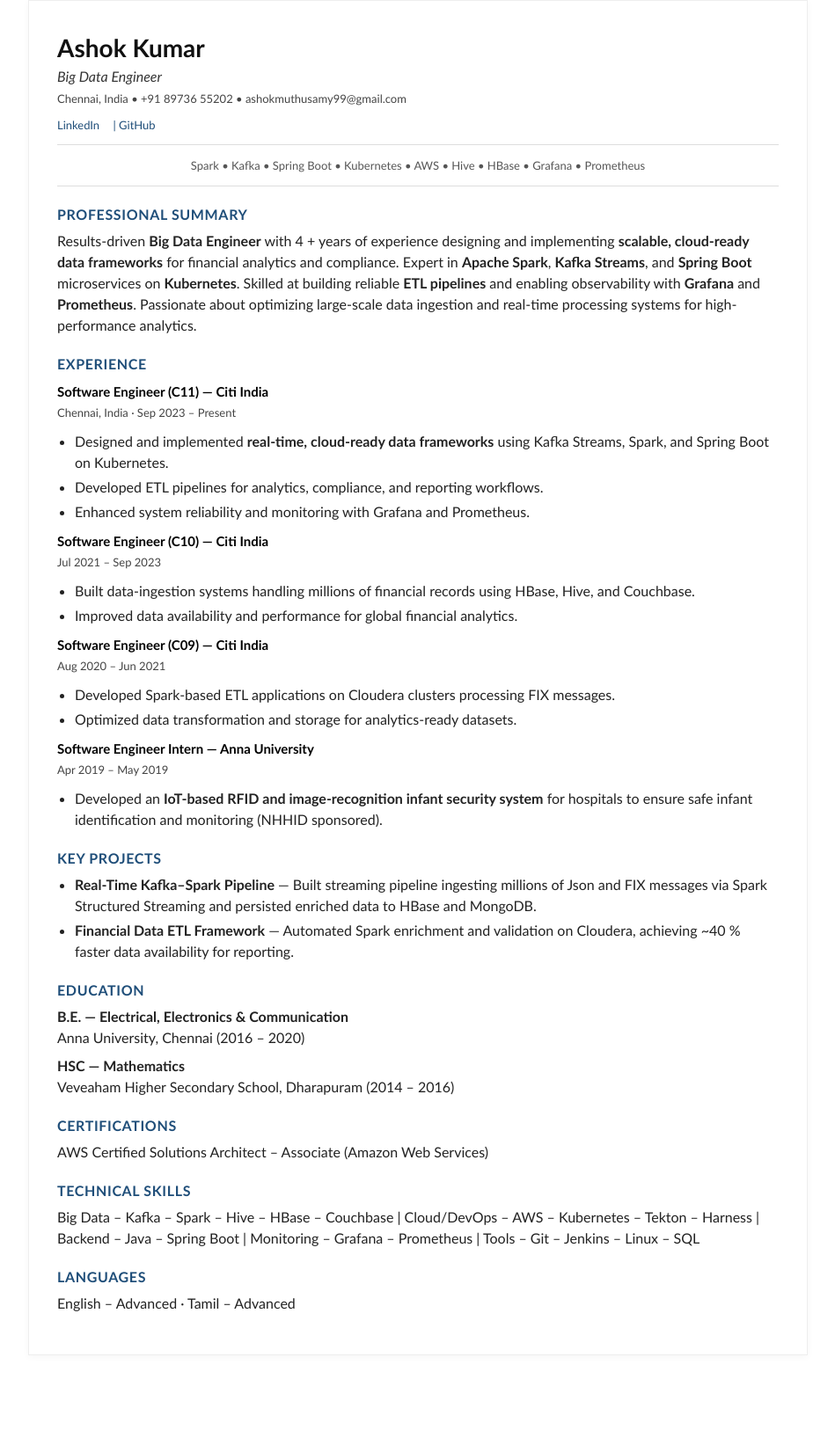
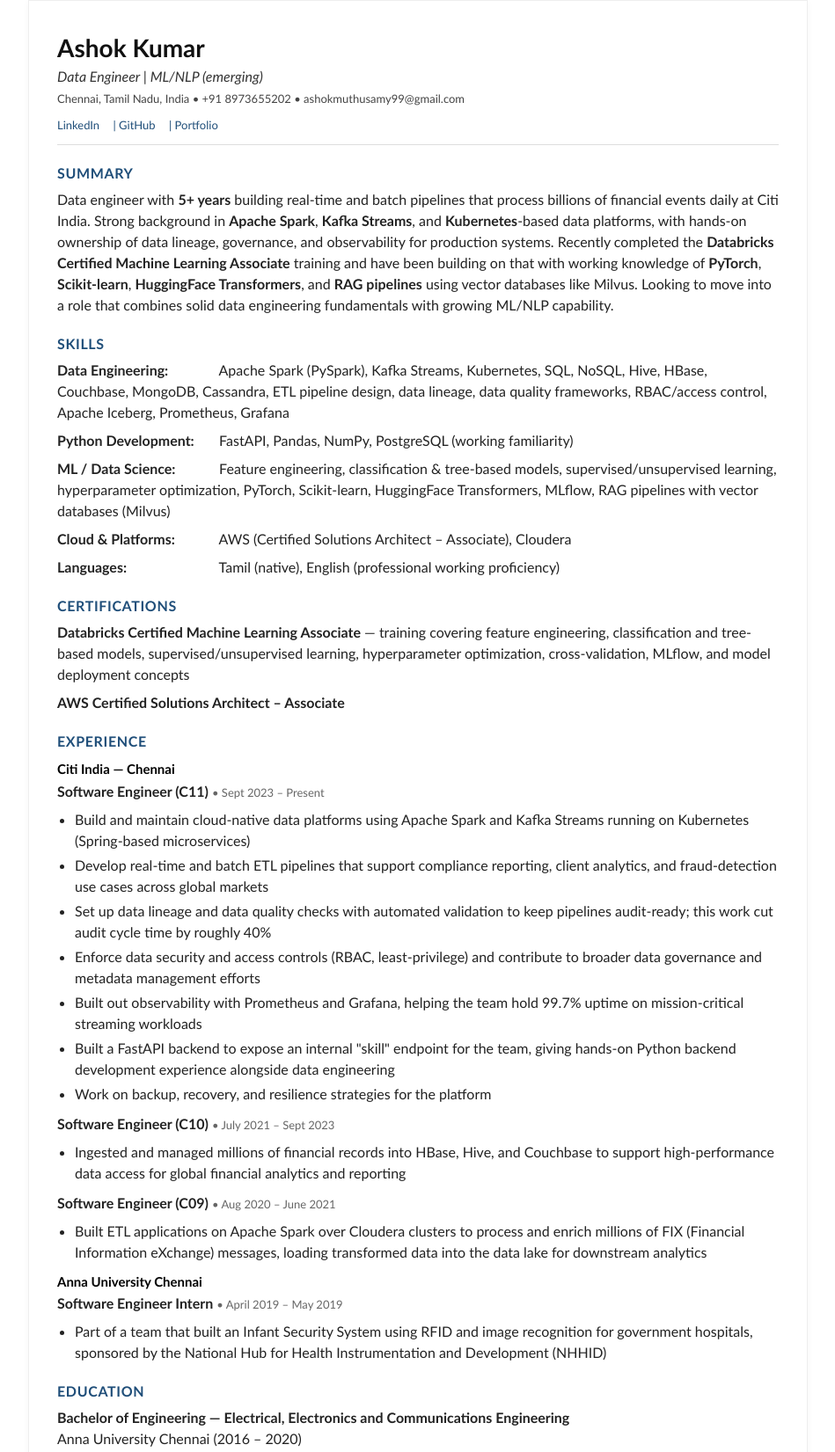
Before and after one commit to naveeak/naveeak.github.io, a plain HTML site: page resume.html in a window 1280 px wide. Shown: the part 24-1675 px from the top of the page at 88% size, without its empty margins (165-1114 px from the left). Before the commit the page ends 1589 px from the top, so only its background shows below. Drawn offline with Linux system fonts and the light colour scheme.

Commit message:
Update resume with expanded experience, ML/data science skills, and improved summary

```diff
--- a/resume.html
+++ b/resume.html
@@ -20,92 +20,81 @@
   li{margin-bottom:4px}
   .summary-bar{font-size:13px;text-align:center;color:#555;margin:6px 0 12px}
   .section{margin-bottom:14px}
+  .skill-category{margin-bottom:8px}
+  .skill-category strong{display:inline-block;width:180px}
+  .job-title{font-weight:bold}
+  .job-dates{color:#666;font-size:13px}
   @media print{.page{box-shadow:none;border:none;margin:0}}
 </style>
 </head>
 <body>
   <div class="page">
     <h1>Ashok Kumar</h1>
-    <div class="subtitle">Big Data Engineer</div>
-    <div class="contact">Chennai, India • +91 89736 55202 • ashokmuthusamy99@gmail.com</div>
+    <div class="subtitle">Data Engineer | ML/NLP (emerging)</div>
+    <div class="contact">Chennai, Tamil Nadu, India • +91 8973655202 • ashokmuthusamy99@gmail.com</div>
     <div class="links">
-      <a href="https://tinyurl.com/ashokmuthusamy" target="_blank">LinkedIn</a> |
-      <a href="https://github.com/naveeak" target="_blank">GitHub</a>
+      <a href="https://linkedin.com/in/ashokkumar-97584a193" target="_blank">LinkedIn</a> |
+      <a href="https://github.com/naveeak" target="_blank">GitHub</a> |
+      <a href="https://naveeak.github.io/resume.html" target="_blank">Portfolio</a>
     </div>
     <hr/>
 
-    <div class="summary-bar">Spark • Kafka • Spring Boot • Kubernetes • AWS • Hive • HBase • Grafana • Prometheus</div>
-    <hr/>
+    <div class="section">
+      <h2>Summary</h2>
+      <p>Data engineer with <strong>5+ years</strong> building real-time and batch pipelines that process billions of financial events daily at Citi India. Strong background in <strong>Apache Spark</strong>, <strong>Kafka Streams</strong>, and <strong>Kubernetes</strong>-based data platforms, with hands-on ownership of data lineage, governance, and observability for production systems. Recently completed the <strong>Databricks Certified Machine Learning Associate</strong> training and have been building on that with working knowledge of <strong>PyTorch</strong>, <strong>Scikit-learn</strong>, <strong>HuggingFace Transformers</strong>, and <strong>RAG pipelines</strong> using vector databases like Milvus. Looking to move into a role that combines solid data engineering fundamentals with growing ML/NLP capability.</p>
+    </div>
 
     <div class="section">
-      <h2>Professional Summary</h2>
-      <p>Results-driven <strong>Big Data Engineer</strong> with 4 + years of experience designing and implementing
-         <strong>scalable, cloud-ready data frameworks</strong> for financial analytics and compliance.
-         Expert in <strong>Apache Spark</strong>, <strong>Kafka Streams</strong>, and <strong>Spring Boot</strong>
-         microservices on <strong>Kubernetes</strong>. Skilled at building reliable <strong>ETL pipelines</strong>
-         and enabling observability with <strong>Grafana</strong> and <strong>Prometheus</strong>.
-         Passionate about optimizing large-scale data ingestion and real-time processing systems for high-performance analytics.</p>
+      <h2>Skills</h2>
+      <div class="skill-category"><strong>Data Engineering:</strong> Apache Spark (PySpark), Kafka Streams, Kubernetes, SQL, NoSQL, Hive, HBase, Couchbase, MongoDB, Cassandra, ETL pipeline design, data lineage, data quality frameworks, RBAC/access control, Apache Iceberg, Prometheus, Grafana</div>
+      <div class="skill-category"><strong>Python Development:</strong> FastAPI, Pandas, NumPy, PostgreSQL (working familiarity)</div>
+      <div class="skill-category"><strong>ML / Data Science:</strong> Feature engineering, classification & tree-based models, supervised/unsupervised learning, hyperparameter optimization, PyTorch, Scikit-learn, HuggingFace Transformers, MLflow, RAG pipelines with vector databases (Milvus)</div>
+      <div class="skill-category"><strong>Cloud & Platforms:</strong> AWS (Certified Solutions Architect – Associate), Cloudera</div>
+      <div class="skill-category"><strong>Languages:</strong> Tamil (native), English (professional working proficiency)</div>
+    </div>
+
+    <div class="section">
+      <h2>Certifications</h2>
+      <p><strong>Databricks Certified Machine Learning Associate</strong> — training covering feature engineering, classification and tree-based models, supervised/unsupervised learning, hyperparameter optimization, cross-validation, MLflow, and model deployment concepts</p>
+      <p><strong>AWS Certified Solutions Architect – Associate</strong></p>
     </div>
 
     <div class="section">
       <h2>Experience</h2>
 
-      <h3>Software Engineer (C11) — Citi India</h3>
-      <div class="contact">Chennai, India · Sep 2023 – Present</div>
+      <h3 class="job-title">Citi India — Chennai</h3>
+
+      <p><strong>Software Engineer (C11)</strong> <span class="job-dates">• Sept 2023 – Present</span></p>
       <ul>
-        <li>Designed and implemented <strong>real-time, cloud-ready data frameworks</strong> using Kafka Streams, Spark, and Spring Boot on Kubernetes.</li>
-        <li>Developed ETL pipelines for analytics, compliance, and reporting workflows.</li>
-        <li>Enhanced system reliability and monitoring with Grafana and Prometheus.</li>
+        <li>Build and maintain cloud-native data platforms using Apache Spark and Kafka Streams running on Kubernetes (Spring-based microservices)</li>
+        <li>Develop real-time and batch ETL pipelines that support compliance reporting, client analytics, and fraud-detection use cases across global markets</li>
+        <li>Set up data lineage and data quality checks with automated validation to keep pipelines audit-ready; this work cut audit cycle time by roughly 40%</li>
+        <li>Enforce data security and access controls (RBAC, least-privilege) and contribute to broader data governance and metadata management efforts</li>
+        <li>Built out observability with Prometheus and Grafana, helping the team hold 99.7% uptime on mission-critical streaming workloads</li>
+        <li>Built a FastAPI backend to expose an internal "skill" endpoint for the team, giving hands-on Python backend development experience alongside data engineering</li>
+        <li>Work on backup, recovery, and resilience strategies for the platform</li>
       </ul>
 
-      <h3>Software Engineer (C10) — Citi India</h3>
-      <div class="contact">Jul 2021 – Sep 2023</div>
+      <p><strong>Software Engineer (C10)</strong> <span class="job-dates">• July 2021 – Sept 2023</span></p>
       <ul>
-        <li>Built data-ingestion systems handling millions of financial records using HBase, Hive, and Couchbase.</li>
-        <li>Improved data availability and performance for global financial analytics.</li>
+        <li>Ingested and managed millions of financial records into HBase, Hive, and Couchbase to support high-performance data access for global financial analytics and reporting</li>
       </ul>
 
-      <h3>Software Engineer (C09) — Citi India</h3>
-      <div class="contact">Aug 2020 – Jun 2021</div>
+      <p><strong>Software Engineer (C09)</strong> <span class="job-dates">• Aug 2020 – June 2021</span></p>
       <ul>
-        <li>Developed Spark-based ETL applications on Cloudera clusters processing FIX messages.</li>
-        <li>Optimized data transformation and storage for analytics-ready datasets.</li>
+        <li>Built ETL applications on Apache Spark over Cloudera clusters to process and enrich millions of FIX (Financial Information eXchange) messages, loading transformed data into the data lake for downstream analytics</li>
       </ul>
 
-      <h3>Software Engineer Intern — Anna University</h3>
-      <div class="contact">Apr 2019 – May 2019</div>
+      <h3 class="job-title">Anna University Chennai</h3>
+      <p><strong>Software Engineer Intern</strong> <span class="job-dates">• April 2019 – May 2019</span></p>
       <ul>
-        <li>Developed an <strong>IoT-based RFID and image-recognition infant security system</strong> for hospitals to ensure safe infant identification and monitoring (NHHID sponsored).</li>
-      </ul>
-    </div>
-
-    <div class="section">
-      <h2>Key Projects</h2>
-      <ul>
-        <li><strong>Real-Time Kafka–Spark Pipeline</strong> — Built streaming pipeline ingesting millions of Json and FIX messages via Spark Structured Streaming and persisted enriched data to HBase and MongoDB.</li>
-        <li><strong>Financial Data ETL Framework</strong> — Automated Spark enrichment and validation on Cloudera, achieving ~40 % faster data availability for reporting.</li>
+        <li>Part of a team that built an Infant Security System using RFID and image recognition for government hospitals, sponsored by the National Hub for Health Instrumentation and Development (NHHID)</li>
       </ul>
     </div>
 
     <div class="section">
       <h2>Education</h2>
-      <p><strong>B.E. — Electrical, Electronics & Communication</strong><br>Anna University, Chennai (2016 – 2020)</p>
-      <p><strong>HSC — Mathematics</strong><br>Veveaham Higher Secondary School, Dharapuram (2014 – 2016)</p>
-    </div>
-
-    <div class="section">
-      <h2>Certifications</h2>
-      <p>AWS Certified Solutions Architect – Associate (Amazon Web Services)</p>
-    </div>
-
-    <div class="section">
-      <h2>Technical Skills</h2>
-      <p>Big Data – Kafka – Spark – Hive – HBase – Couchbase | Cloud/DevOps – AWS – Kubernetes – Tekton – Harness | Backend – Java – Spring Boot | Monitoring – Grafana – Prometheus | Tools – Git – Jenkins – Linux – SQL</p>
-    </div>
-
-    <div class="section">
-      <h2>Languages</h2>
-      <p>English – Advanced · Tamil – Advanced</p>
+      <p><strong>Bachelor of Engineering — Electrical, Electronics and Communications Engineering</strong><br>Anna University Chennai (2016 – 2020)</p>
     </div>
   </div>
 </body>
```
